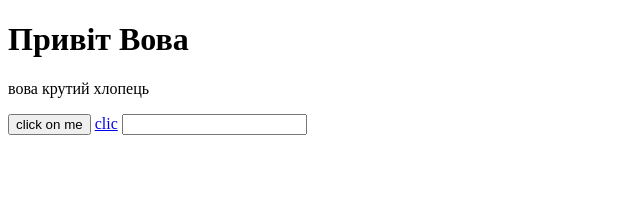
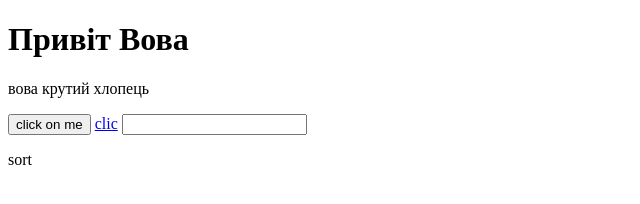
Before and after one commit to regular1234/regular1234.github.io, a plain HTML site: page index.html in a window 1280 px wide. Shown: the full height of the page, 0-640 px from the left. Drawn offline with Linux system fonts and the light colour scheme.

Commit message:
Add index

```diff
--- a/index.html
+++ b/index.html
@@ -11,5 +11,6 @@
    <button>click on me</button>
    <a href="https://www.youtube.com/?hl=uk&gl=UA">clic</a>
    <input type="text">
+   <p>sort</p>
 </body>
 </html>
```
